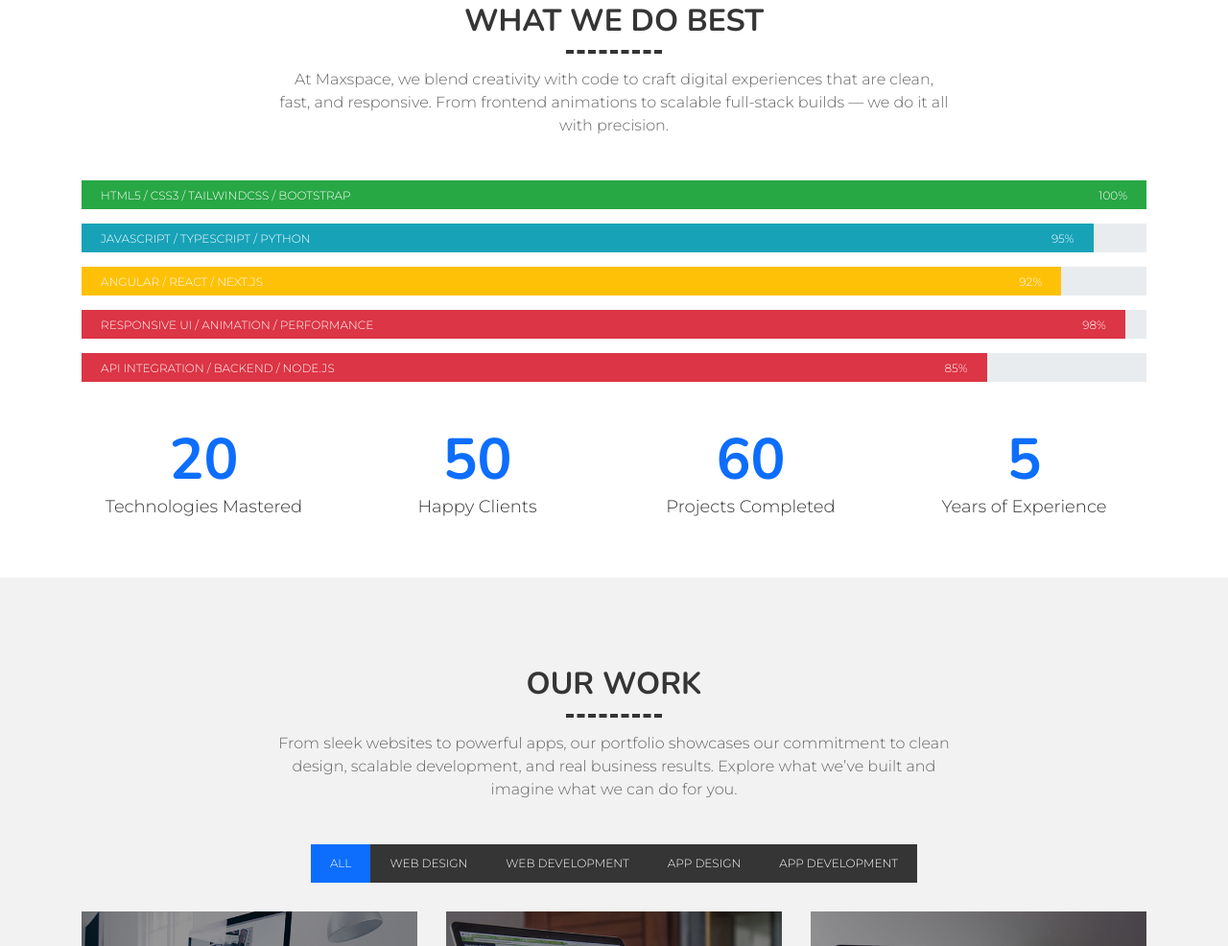
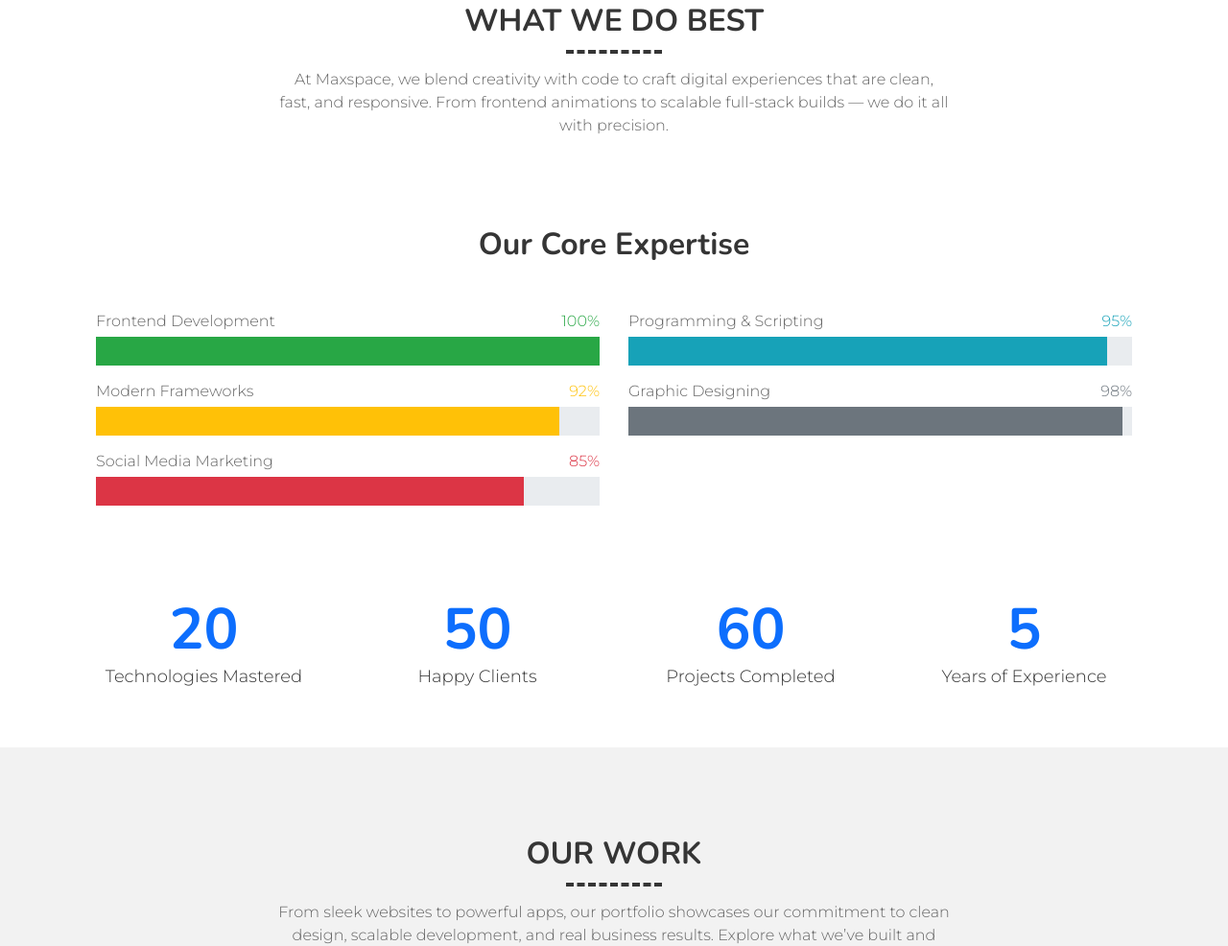
Before and after one commit to Maaz-Bukhari/maxspace, a plain HTML site: page index.html in a window 1280 px wide. Shown: the part 3112-4098 px from the top of the page at 96% size. Drawn offline with nearby package versions, Linux system fonts and the light colour scheme.

Commit message:
refactored!

```diff
--- a/index.html
+++ b/index.html
@@ -342,42 +342,84 @@
                 </p>
             </header>
 
-            <div class="skills-content">
+            <section class="skills-section py-5">
+                <div class="container">
+                    <h2 class="text-center mb-5 fw-bold">Our Core Expertise</h2>
+                    <div class="row gy-4">
+
+                        <!-- Skill Item -->
+                        <div class="col-md-6">
+                            <div class="progress-container">
+                                <div class="d-flex justify-content-between mb-1">
+                                    <span class="fw-semibold">Frontend Development</span>
+                                    <span class="text-success fw-bold">100%</span>
+                                </div>
                                 <div class="progress">
-                    <div class="progress-bar bg-success" role="progressbar" aria-valuenow="100" aria-valuemin="0"
-                        aria-valuemax="100">
-                        <span class="skill">HTML5 / CSS3 / Tailwindcss / Bootstrap <i class="val">100%</i></span>
+                                    <div class="progress-bar bg-success" role="progressbar" aria-valuenow="100"
+                                        aria-valuemin="0" aria-valuemax="100"></div>
+                                </div>
                             </div>
                         </div>
 
+                        <!-- Skill Item -->
+                        <div class="col-md-6">
+                            <div class="progress-container">
+                                <div class="d-flex justify-content-between mb-1">
+                                    <span class="fw-semibold">Programming & Scripting</span>
+                                    <span class="text-info fw-bold">95%</span>
+                                </div>
                                 <div class="progress">
-                    <div class="progress-bar bg-info" role="progressbar" aria-valuenow="95" aria-valuemin="0"
-                        aria-valuemax="100">
-                        <span class="skill">JavaScript / TypeScript / Python <i class="val">95%</i></span>
+                                    <div class="progress-bar bg-info" role="progressbar" aria-valuenow="95"
+                                        aria-valuemin="0" aria-valuemax="100"></div>
+                                </div>
                             </div>
                         </div>
 
+                        <!-- Skill Item -->
+                        <div class="col-md-6">
+                            <div class="progress-container">
+                                <div class="d-flex justify-content-between mb-1">
+                                    <span class="fw-semibold">Modern Frameworks</span>
+                                    <span class="text-warning fw-bold">92%</span>
+                                </div>
                                 <div class="progress">
-                    <div class="progress-bar bg-warning" role="progressbar" aria-valuenow="92" aria-valuemin="0"
-                        aria-valuemax="100">
-                        <span class="skill">Angular / React / Next.js <i class="val">92%</i></span>
+                                    <div class="progress-bar bg-warning" role="progressbar" aria-valuenow="92"
+                                        aria-valuemin="0" aria-valuemax="100"></div>
+                                </div>
                             </div>
                         </div>
 
+                        <!-- Skill Item -->
+                        <div class="col-md-6">
+                            <div class="progress-container">
+                                <div class="d-flex justify-content-between mb-1">
+                                    <span class="fw-semibold">Graphic Designing</span>
+                                    <span class="text-secondary fw-bold">98%</span>
+                                </div>
                                 <div class="progress">
-                    <div class="progress-bar bg-danger" role="progressbar" aria-valuenow="98" aria-valuemin="0"
-                        aria-valuemax="100">
-                        <span class="skill">Responsive UI / Animation / Performance <i class="val">98%</i></span>
+                                    <div class="progress-bar bg-secondary" role="progressbar" aria-valuenow="98"
+                                        aria-valuemin="0" aria-valuemax="100"></div>
+                                </div>
                             </div>
                         </div>
 
+                        <!-- Skill Item -->
+                        <div class="col-md-6">
+                            <div class="progress-container">
+                                <div class="d-flex justify-content-between mb-1">
+                                    <span class="fw-semibold">Social Media Marketing</span>
+                                    <span class="text-danger fw-bold">85%</span>
+                                </div>
                                 <div class="progress">
-                    <div class="progress-bar bg-danger" role="progressbar" aria-valuenow="85" aria-valuemin="0"
-                        aria-valuemax="100">
-                        <span class="skill">API Integration / Backend / Node.js <i class="val">85%</i></span>
+                                    <div class="progress-bar bg-danger" role="progressbar" aria-valuenow="85"
+                                        aria-valuemin="0" aria-valuemax="100"></div>
                                 </div>
                             </div>
                         </div>
+
+                    </div>
+                </div>
+            </section>
 
             <div class="row counters">
                 <div class="col-lg-3 col-6 text-center">
```
Lines whose indentation alone changed are shown as unchanged.
